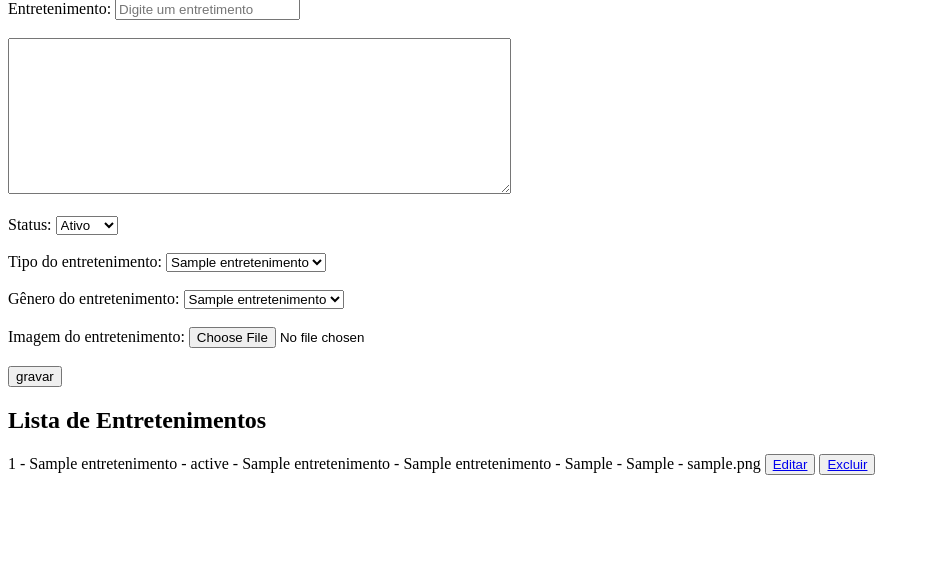
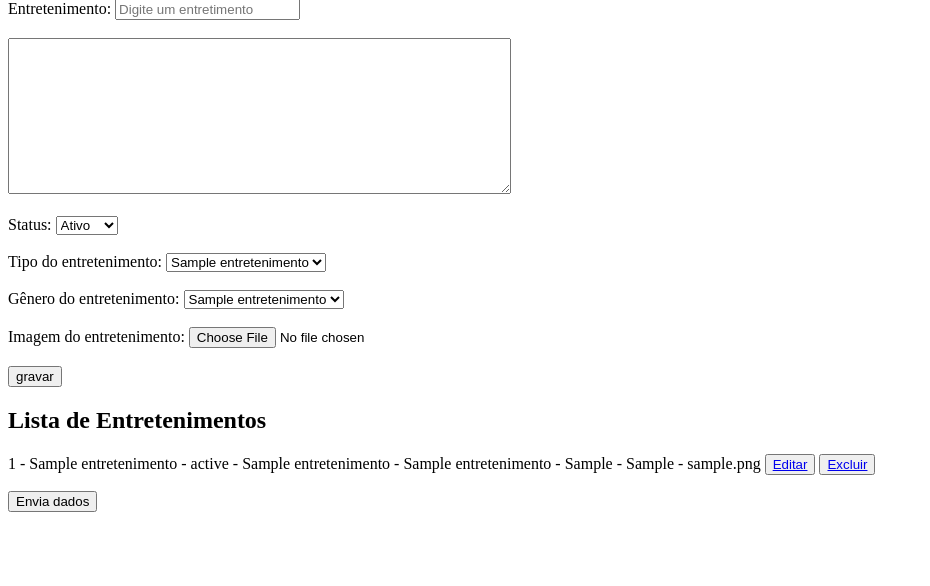
Before and after one commit to tales-fsa/entretenimento, a PHP site: page / in a window 1280 px wide. Shown: the part 81-667 px from the top of the page, without its empty margins (0-930 px from the left). Run offline with PHP 8.4, Linux system fonts and the light colour scheme; tables that the repository leaves empty or names only in its code hold one stand-in row (values such as "Sample post").

Commit message:
Update index.php
Criado botao

```diff
--- a/index.php
+++ b/index.php
@@ -94,6 +94,7 @@ $entretenimento = buscaEntretenimentos($con);
             </button>
         </p>
     <?php } ?>
+    <button>Envia dados</button>
 </body>
 
 </html>
```
